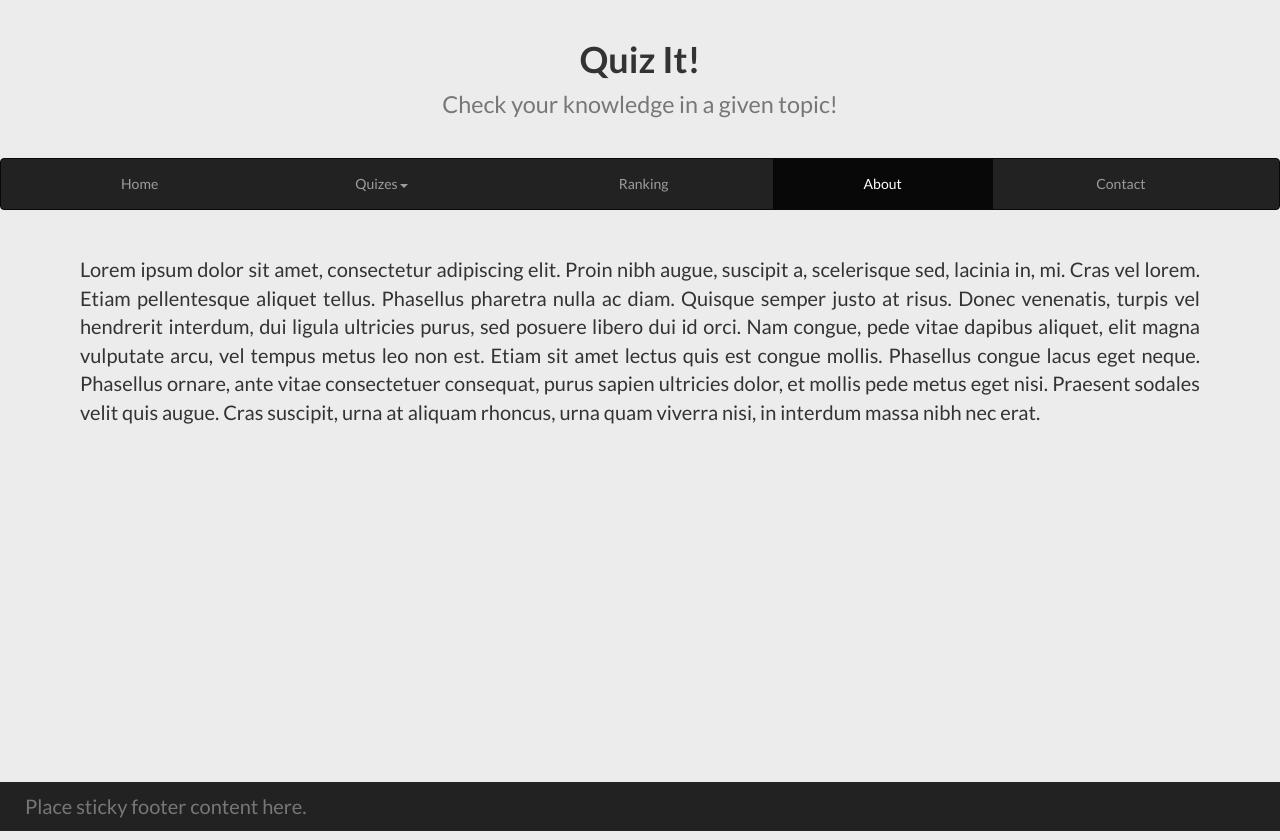
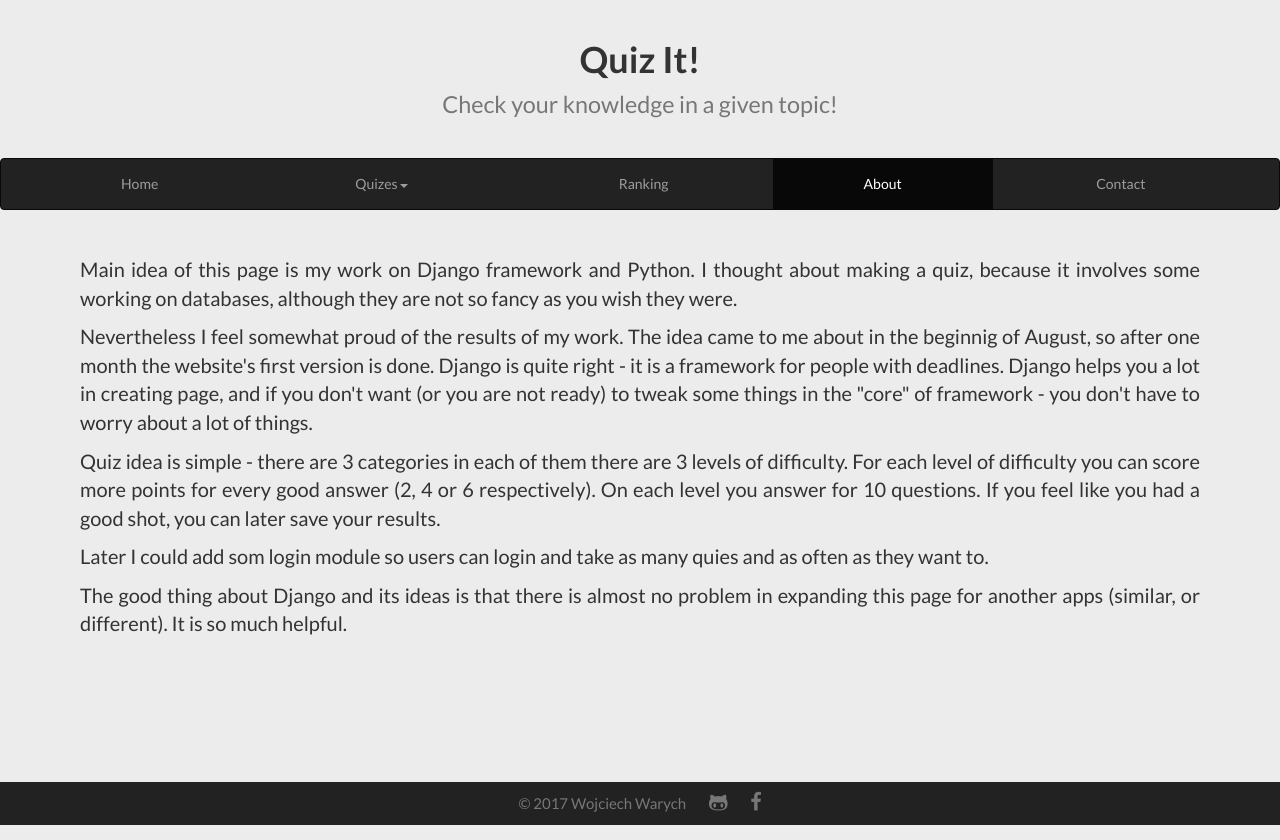
Before and after one commit to wojwarych/quizit, a Django app: page /home/about/ in a window 1280 px wide. Run offline with Django 3.2, Linux system fonts and the light colour scheme; some libraries are stand-ins or nearby versions.

Commit message:
changes in footer, added icons, some other fixes

```diff
--- a/home/static/home/css/style.css
+++ b/home/static/home/css/style.css
@@ -249,3 +249,23 @@
 		height: 75px;
 		padding-top: 15px;
 	}
+	.footer-wrapper{
+		text-align: center;
+	}
+	.footer-content {
+		display: inline-block;
+	}
+	.footer-content > p {
+		font-size: 15px;
+	}
+	.fa {
+		color: #777;
+		font-size: 20px;
+		padding-left: 10px;
+		padding-right: 10px;
+		margin: 0 0 10px;
+	}
+	.fa:hover {
+		color: #FFF;
+	}
+	.
--- a/home/templates/home/about.html
+++ b/home/templates/home/about.html
@@ -38,7 +38,11 @@
 	{% block content_div %}
 		<div class="container" style="min-height:69%;">
 			<div class="main-content">
-				<p>Lorem ipsum dolor sit amet, consectetur adipiscing elit. Proin nibh augue, suscipit a, scelerisque sed, lacinia in, mi. Cras vel lorem. Etiam pellentesque aliquet tellus. Phasellus pharetra nulla ac diam. Quisque semper justo at risus. Donec venenatis, turpis vel hendrerit interdum, dui ligula ultricies purus, sed posuere libero dui id orci. Nam congue, pede vitae dapibus aliquet, elit magna vulputate arcu, vel tempus metus leo non est. Etiam sit amet lectus quis est congue mollis. Phasellus congue lacus eget neque. Phasellus ornare, ante vitae consectetuer consequat, purus sapien ultricies dolor, et mollis pede metus eget nisi. Praesent sodales velit quis augue. Cras suscipit, urna at aliquam rhoncus, urna quam viverra nisi, in interdum massa nibh nec erat.</p>
+				<p>Main idea of this page is my work on Django framework and Python. I thought about making a quiz, because it involves some working on databases, although they are not so fancy as you wish they were.</p>
+				<p>Nevertheless I feel somewhat proud of the results of my work. The idea came to me about in the beginnig of August, so after one month the website's first version is done. Django is quite right - it is a framework for people with deadlines. Django helps you a lot in creating page, and if you don't want (or you are not ready) to tweak some things in the "core" of framework - you don't have to worry about a lot of things.</p>
+				<p>Quiz idea is simple - there are 3 categories in each of them there are 3 levels of difficulty. For each level of difficulty you can score more points for every good answer (2, 4 or 6 respectively). On each level you answer for 10 questions. If you feel like you had a good shot, you can later save your results.</p>
+				<p>Later I could add som login module so users can login and take as many quies and as often as they want to.</p>
+				<p>The good thing about Django and its ideas is that there is almost no problem in expanding this page for another apps (similar, or different). It is so much helpful.</p>
 			</div>
 		</div>
 	{% endblock %}
--- a/home/templates/home/base.html
+++ b/home/templates/home/base.html
@@ -10,6 +10,7 @@
 
 	<link href="https://fonts.googleapis.com/css?family=Lato:400,700&amp;subset=latin-ext" rel="stylesheet">
 	<link rel="stylesheet" type="text/css" href="{% static 'home/css/bootstrap.min.css' %}" />
+	<link rel="stylesheet" href="https://cdnjs.cloudflare.com/ajax/libs/font-awesome/4.7.0/css/font-awesome.min.css">
 	<link rel="stylesheet" type="text/css" href="{% static 'home/css/style.css' %}" />
 	<title>Quiz It!</title>
 </head>
@@ -25,9 +26,21 @@
 	{% endblock %}
 	{% block footer %}
 		<footer class="footer">
-			<div class="container-fluid">
-				<p class="text-muted">Place sticky footer content here.</p>
-		  	</div>
+			<div class="footer-wrapper">
+				<div class="footer-content">
+					<p class="text-muted">&copy; 2017 Wojciech Warych</p>
+				</div>
+				<div class="footer-content">
+					<a href="https://github.com/wojwarych/quizit">
+						<i class="fa fa-github-alt" aria-hidden="true"></i>
+					</a>
+				</div>
+				<div class="footer-content">
+					<a href="https://www.facebook.com/wojtek.warych.3">
+						<i class="fa fa-facebook" aria-hidden="true"></i>
+					</a>
+				</div>
+			</div>
 		</footer>
 	{% endblock %}
 	<script src="{% static 'home/js/jquery-3.2.1.slim.min.js' %}"></script>
```
Also changed, not shown: db.sqlite3.
